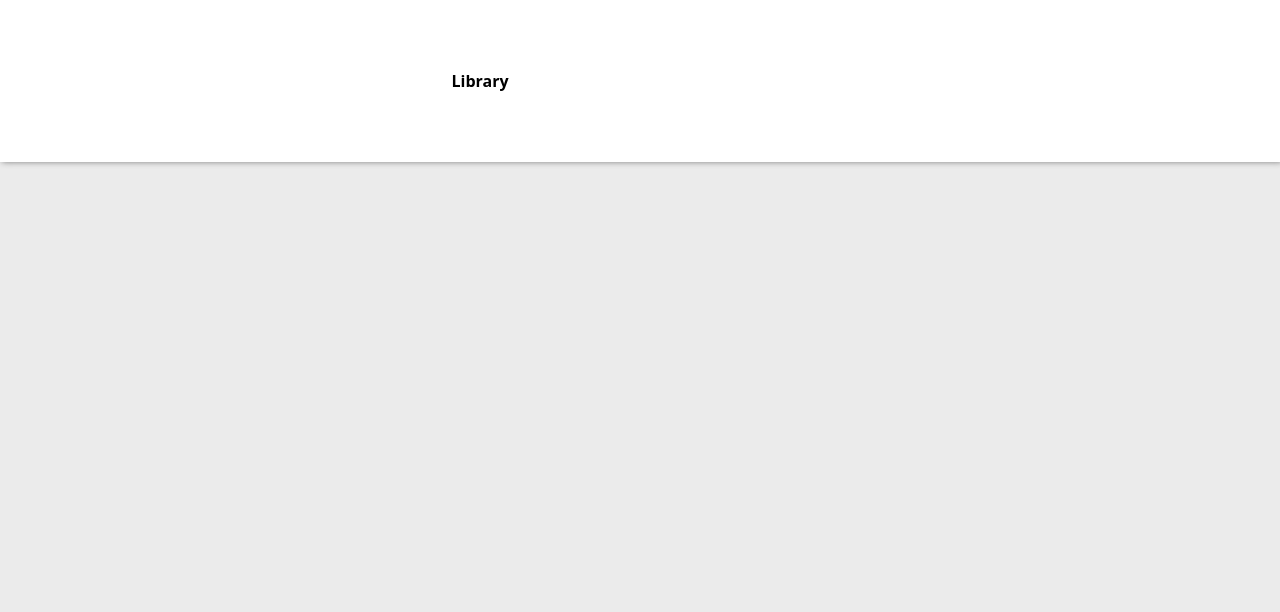
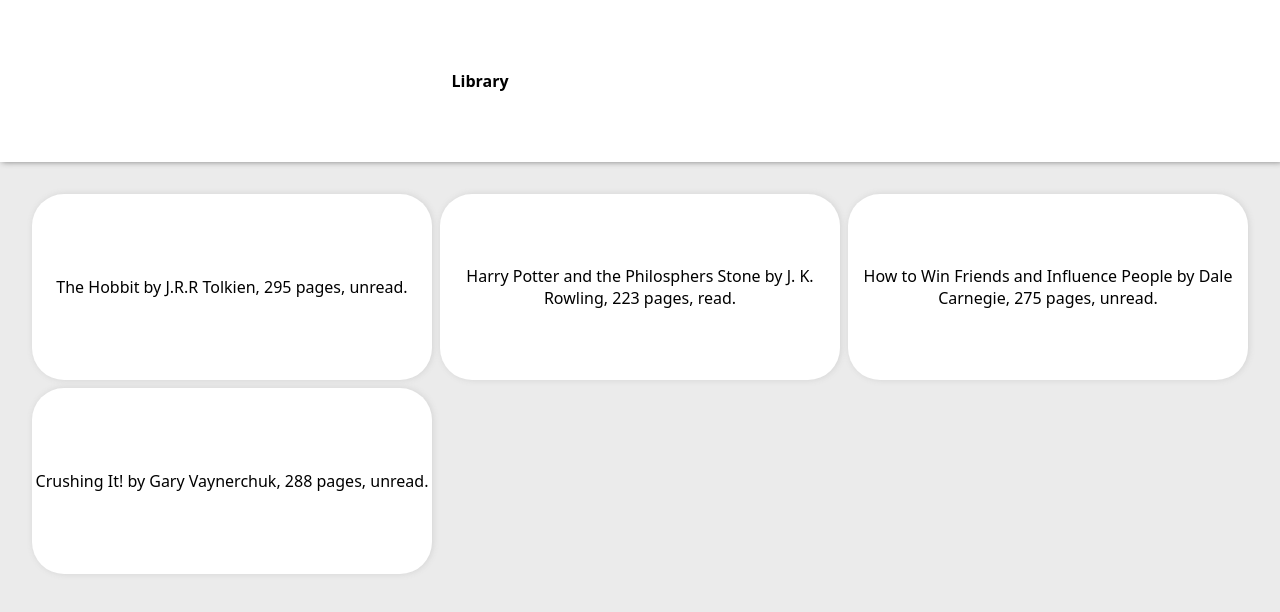
Before and after one commit to dimzles/library, a plain HTML site: page index.html in a window 1280 px wide. Drawn offline with Linux system fonts and the light colour scheme.

Commit message:
Add cards displaying book info

```diff
--- a/javascript.js
+++ b/javascript.js
@@ -1,5 +1,8 @@
 const shelf = document.getElementById('shelf');
 const theHobbit = new Book('The Hobbit', 'J.R.R Tolkien', '295 pages', false);
+const harryPotter = new Book('Harry Potter and the Philosphers Stone', 'J. K. Rowling', '223 pages', true);
+const howToWinFriends = new Book('How to Win Friends and Influence People', 'Dale Carnegie', '275 pages', false);
+const crushingIt = new Book('Crushing It!', 'Gary Vaynerchuk', '288 pages', false);
 
 let myLibrary = [];
 
@@ -14,4 +17,21 @@ Book.prototype.info = function () {
     return `${this.title} by ${this.author}, ${this.pages}, ${this.readStatus ? "read" : "unread"}.`
 }
 
-console.log(theHobbit.info());
+function addBookToLibrary(...books) {
+    return myLibrary.push(...books);
+}
+
+function createBooks() {
+    for(let i = 0; i < myLibrary.length; i++) {
+        let card = document.createElement('div');
+        card.classList.add('card');
+        shelf.appendChild(card);
+        let cardText = document.createElement('p');
+        cardText.classList.add('card-text');
+        card.appendChild(cardText);
+        cardText.textContent = `${myLibrary[i].info()}`;
+    }
+}
+
+addBookToLibrary(theHobbit, harryPotter, howToWinFriends, crushingIt);
+createBooks();
--- a/style.css
+++ b/style.css
@@ -36,3 +36,17 @@ body {
     padding: 32px;
     gap: 8px;
 }
+
+.card {
+    background-color: white;
+    box-shadow: 1px 0 6px lightgray;
+    border-radius: 32px;
+    display: flex;
+    justify-content: center;
+    align-items: center;
+}
+
+.card-text {
+    text-align: center;
+    margin: 0;
+}
```
